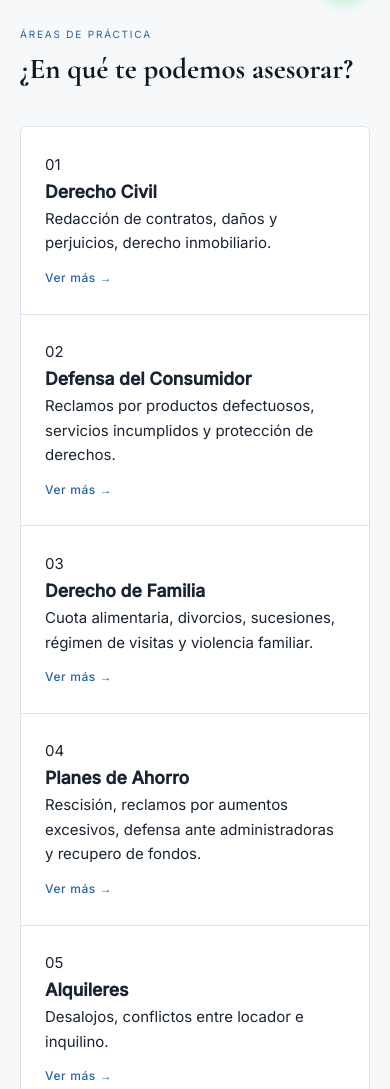
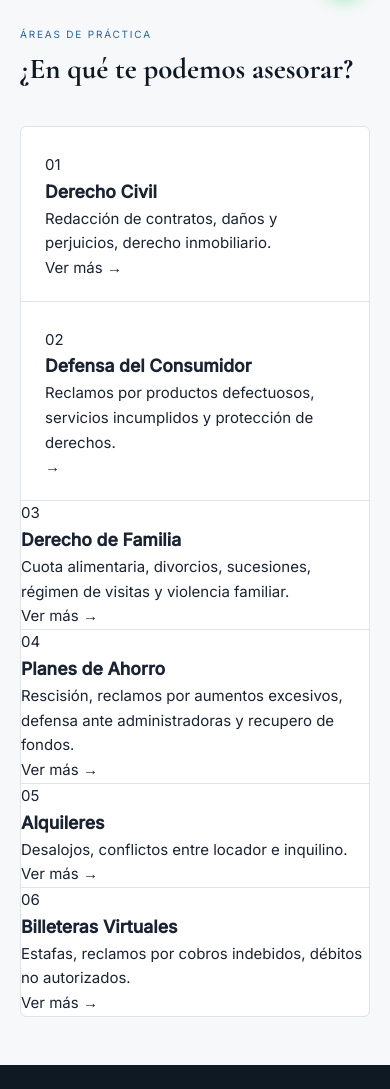
Before and after one commit to emibrav/landing-estudio-juridico, a plain HTML site: page index.html in a window 390 px wide. Shown: the part 822-1911 px from the top of the page. Drawn offline with nearby package versions, Linux system fonts and the light colour scheme.

Commit message:
me interesa esta área cards

```diff
--- a/index.html
+++ b/index.html
@@ -351,9 +351,9 @@
       border-radius: 6px;
       overflow: hidden;
     }
-    .svc {
+   .svc {
   background: var(--white);
-  padding: 1.6rem 1.5rem;
+  padding: 0;
   transition: background 0.2s, transform 0.2s, box-shadow 0.2s;
   position: relative;
 }
@@ -364,22 +364,31 @@
   z-index: 1;
 }
 .svc-link {
-  display: block;
+  display: flex;
+  flex-direction: column;
   text-decoration: none;
   color: inherit;
   height: 100%;
+  padding: 1.6rem 1.5rem 1.25rem;
 }
-.svc-more {
-  display: none;
+.svc-body {
+  flex: 1;
+}
+.svc-cta {
+  display: flex;
+  align-items: center;
+  justify-content: space-between;
+  margin-top: 1rem;
+  padding: 0.55rem 0.85rem;
+  background: #0d2b4e;
+  color: #fff;
+  border-radius: 4px;
   font-size: 12px;
-  color: var(--blue-accent);
   font-weight: 500;
-  letter-spacing: 0.05em;
-  margin-top: 0.75rem;
+  letter-spacing: 0.03em;
 }
 @media (max-width: 680px) {
-  .svc-more { display: block; }
-  .svc { cursor: pointer; }
+  .svc-cta { font-size: 13px; padding: 0.65rem 0.85rem; }
 }
 
     /* ── PROCESO ── */
@@ -689,11 +698,13 @@
        </a>
     </div> -->
     <div class="svc">
-       <a href="/areas/defensa-consumidor.html" style="text-decoration:none;color:inherit;display:block;">
+       <a href="/areas/defensa-consumidor.html" class="svc-link">
+          <div class=""svc-body>
       <div class="svc-num">02</div>
       <h3>Defensa del Consumidor</h3>
       <p>Reclamos por productos defectuosos, servicios incumplidos y protección de derechos.</p>
-       <span class="svc-more">Ver más →</span>
+       <span>→</span>
+          </div>
        </a>
     </div>
     <div class="svc">
```
